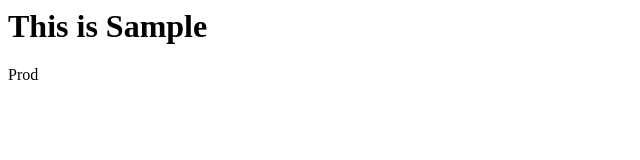
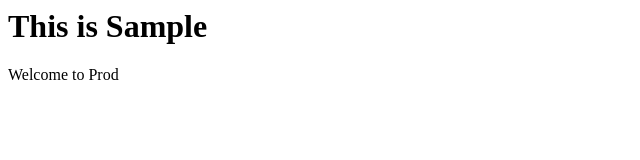
Before and after one commit to aarav-963/multi-branch, a plain HTML site: page index.html in a window 1280 px wide. Shown: the full height of the page, 0-640 px from the left. Drawn offline with Linux system fonts and the light colour scheme.

Commit message:
Update index.html

```diff
--- a/index.html
+++ b/index.html
@@ -4,6 +4,6 @@
   </head>
   <body>
     <h1>This is Sample</h1>
-    <p>Prod</p>
+    <p>Welcome to Prod</p>
   </body>
 </html>
```
